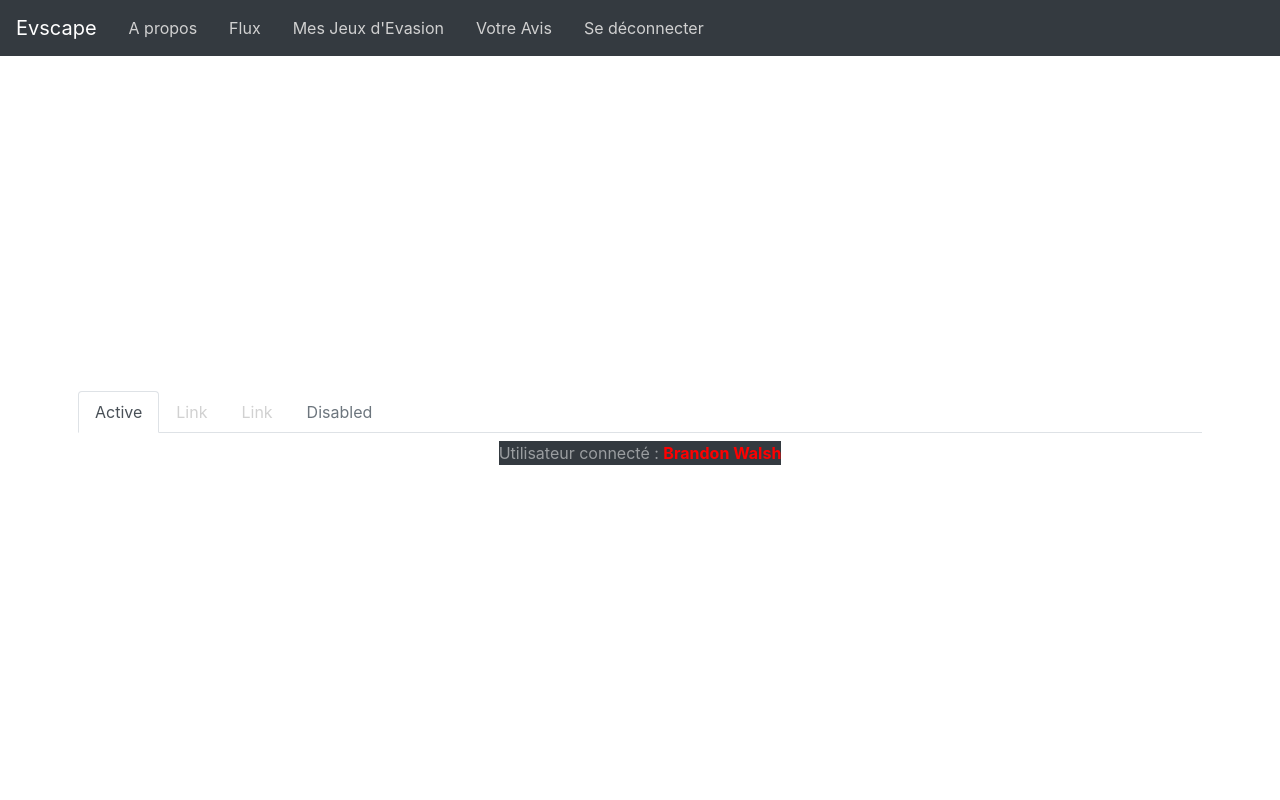
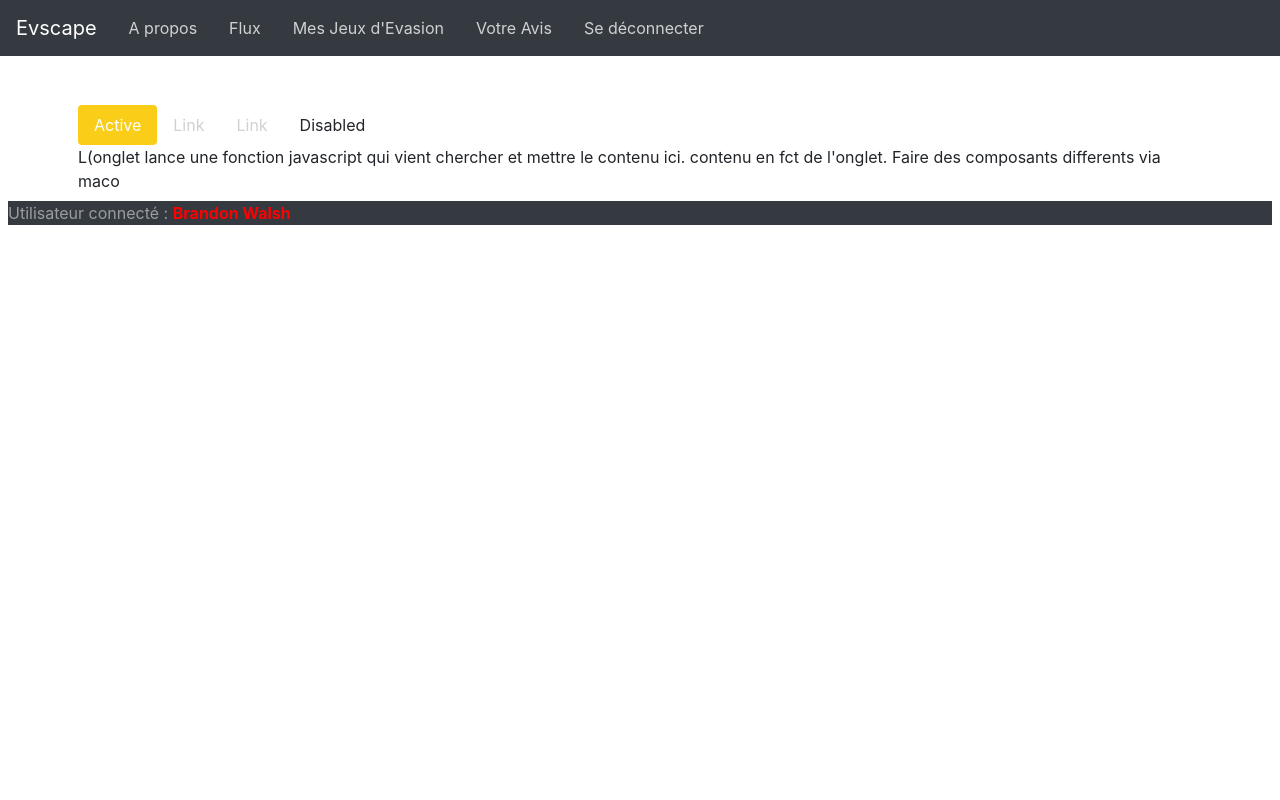
Before and after one commit to rkabimbi/evscape_flask_ok, a Flask app: page /specificationMesJEEI in a window 1280 px wide. Run offline with Flask 2, Linux system fonts and the light colour scheme; a user stored in the database is signed in; some libraries are stand-ins or nearby versions.

Commit message:
mise en place (premice) de la page de sepecificfcation

```diff
--- a/my_app/static/css/parentPage.css
+++ b/my_app/static/css/parentPage.css
@@ -1,11 +1,7 @@
 body {
 
     padding: 0.5rem;
-    flex-wrap: wrap ;
-    display : flex;
-    flex-direction: column;
-    align-items: center;
-    justify-content: center;
+
     background: rgb(0, 0, 0);
     min-height: 100vh; /* pour dire que la taille prend 100%du viewport*/
     background-image:url('../img/imgLoginPage2.png') ;
@@ -28,3 +24,8 @@ body {
 .lienHypertexte{
     color: grey;
 }
+
+.flash{
+
+    margin-top: 25px;
+}
--- a/my_app/static/css/specificationMesJEEI.css
+++ b/my_app/static/css/specificationMesJEEI.css
@@ -0,0 +1,6 @@
+
+
+.nav-pills > li > a.active {
+    background-color: #facd19 !important;
+
+}
--- a/my_app/templates/parentPage.html
+++ b/my_app/templates/parentPage.html
@@ -10,7 +10,7 @@
 
     <body id="body">
         <!-- MENU -->
-        <nav class="navbar navbar-expand-md navbar-dark bg-dark fixed-top">
+        <nav class="navbar navbar-expand-md navbar-dark bg-dark fixed-top ">
             <ul class="nav"><!-- ul : liste non ordonnée-->
                 <a class="navbar-brand" href="/">Evscape</a><!-- Un bouton "Logo"-->
                 <li class="nav-item"><a class="nav-link active " href="/aPropos">A propos</a></li>
@@ -21,6 +21,7 @@
                     <li class="nav-item"><a class="nav-link active" href="/Logout">Se déconnecter </a></li>
                 {%endif%}
             </ul>
+
         </nav>
 
 
@@ -28,7 +29,9 @@
 
         <!-- affichage des erreurs flash-->
         <div class="container">
-          <div class="p-4">
+            <row>
+
+                <div class="p-4 flash">
                     {% if form is defined and form.errors is defined %}
                     {% for field, errors in form.errors.items() %}
                         <div class="alert alert-danger">
@@ -45,6 +48,7 @@
                     {% endwith %}
 
                 </div>
+            </row>
         </div>
 
 
--- a/my_app/templates/specificationMesJEEI.html
+++ b/my_app/templates/specificationMesJEEI.html
@@ -15,7 +15,9 @@
 <body onload="changerImageFond()"> </body>
 
 
-    <ul class="nav nav-tabs">
+
+<row>
+<ul class="nav nav-pills">
     <li class="nav-item">
       <a class="nav-link active" aria-current="page" href="#">Active</a>
     </li>
@@ -29,8 +31,12 @@
       <a class="nav-link disabled">Disabled</a>
     </li>
 </ul>
-
-
+</row>
+<row>
+    <div>
+        L(onglet lance une fonction javascript qui vient chercher et mettre le contenu ici. contenu en fct de l'onglet. Faire des composants differents via maco
+    </div>
+</row>
 
 
 
--- a/my_app/templates/user_login.html
+++ b/my_app/templates/user_login.html
@@ -15,7 +15,7 @@
 
 
 {% block body %}
-<div class="CadreSuperieurLogin">
+<div class="cadreSuperieurLogin">
 <div class="row">
     <div class="composantLogin col-sm-12" id="composantLogin">
         <h1 class="titreComposantLogin"> EVSCAPE</h1>
```
Also changed, not shown: my_app/static/css/user_login.css (+6 -1 lines). Lines whose indentation alone changed are shown as unchanged.
